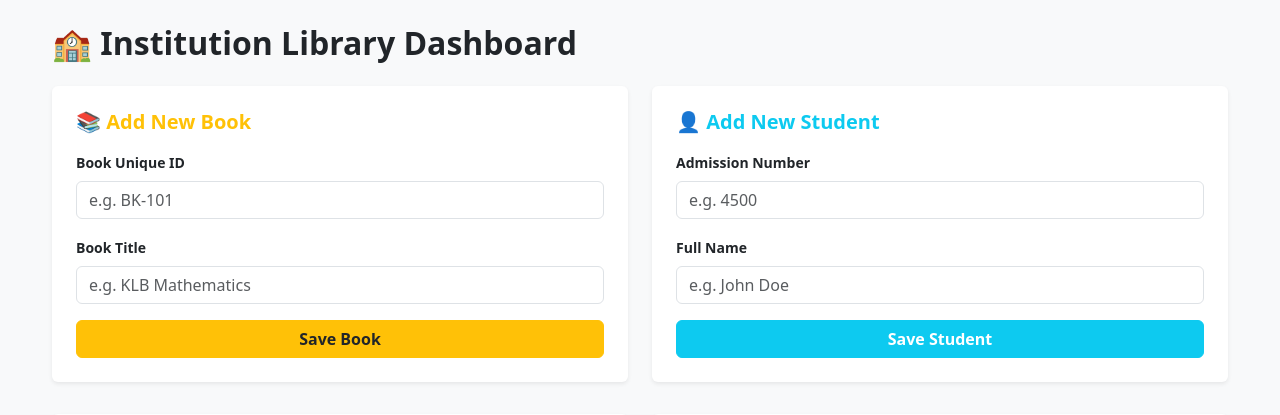
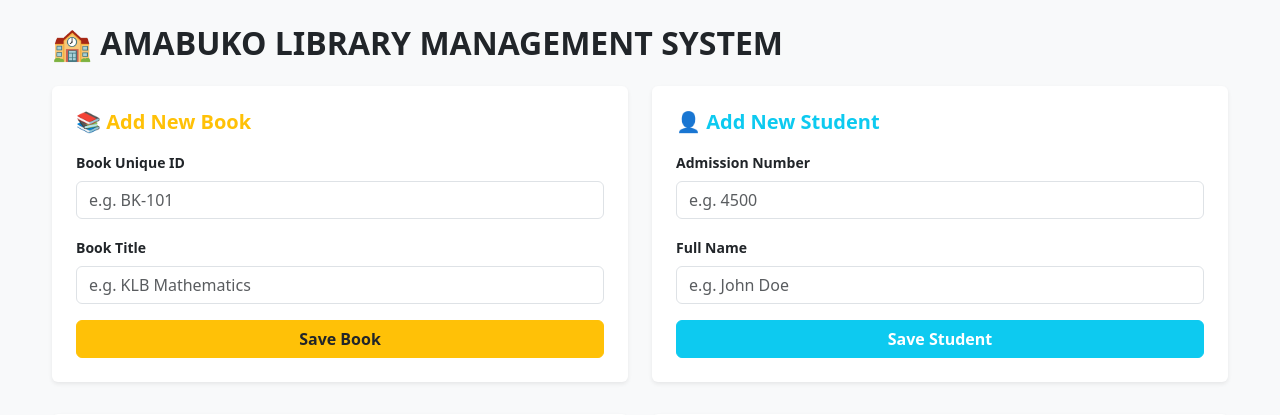
Before and after one commit to erickodhi/school-library-system, a Flask app: page / in a window 1280 px wide. Shown: the top 415 px of the page. Run offline with Flask 3, Linux system fonts and the light colour scheme; data that the repository does not hold is empty.

```diff
--- a/templates/admin.html
+++ b/templates/admin.html
@@ -9,7 +9,7 @@
 <body class="bg-light p-4">
 
     <div class="container-fluid mx-auto" style="max-width: 1200px;">
-        <h2 class="fw-bold text-dark mb-4">🏫 Institution Library Dashboard</h2>
+        <h2 class="fw-bold text-dark mb-4">🏫 AMABUKO LIBRARY MANAGEMENT SYSTEM</h2>
 
         <div class="row g-4">
             <div class="col-md-6">
```
